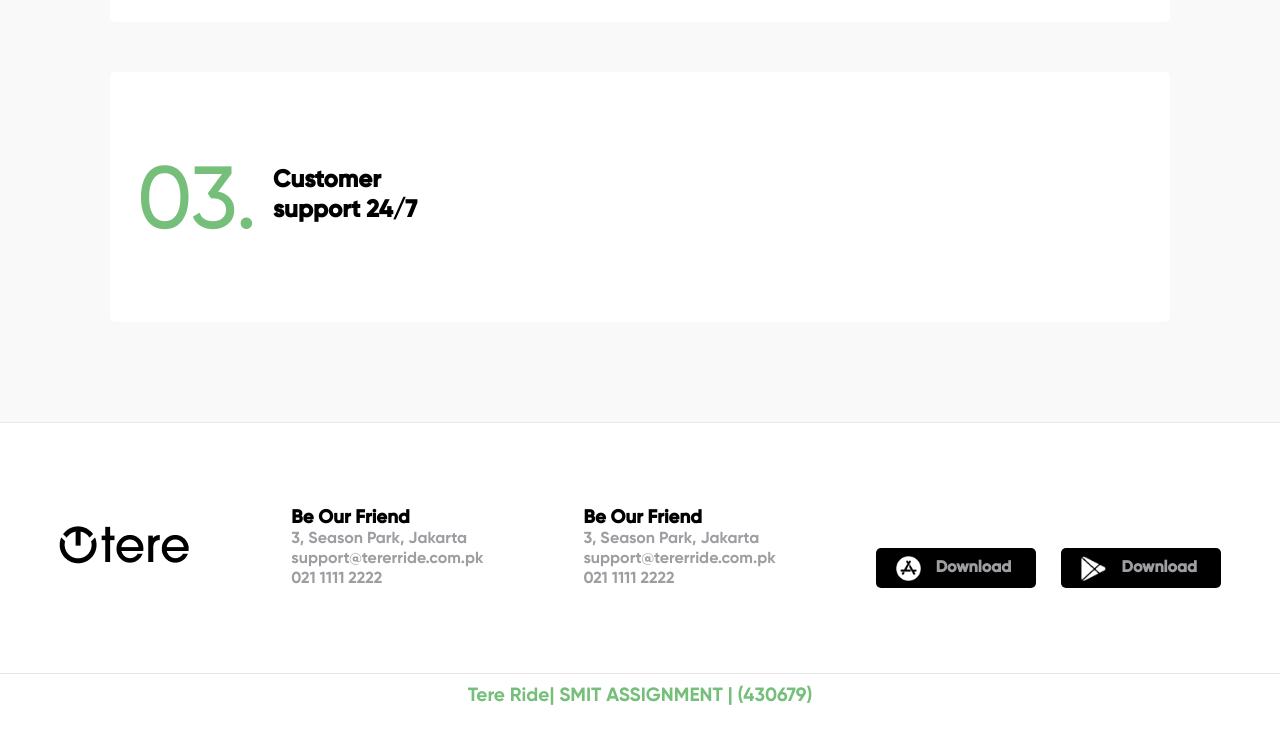
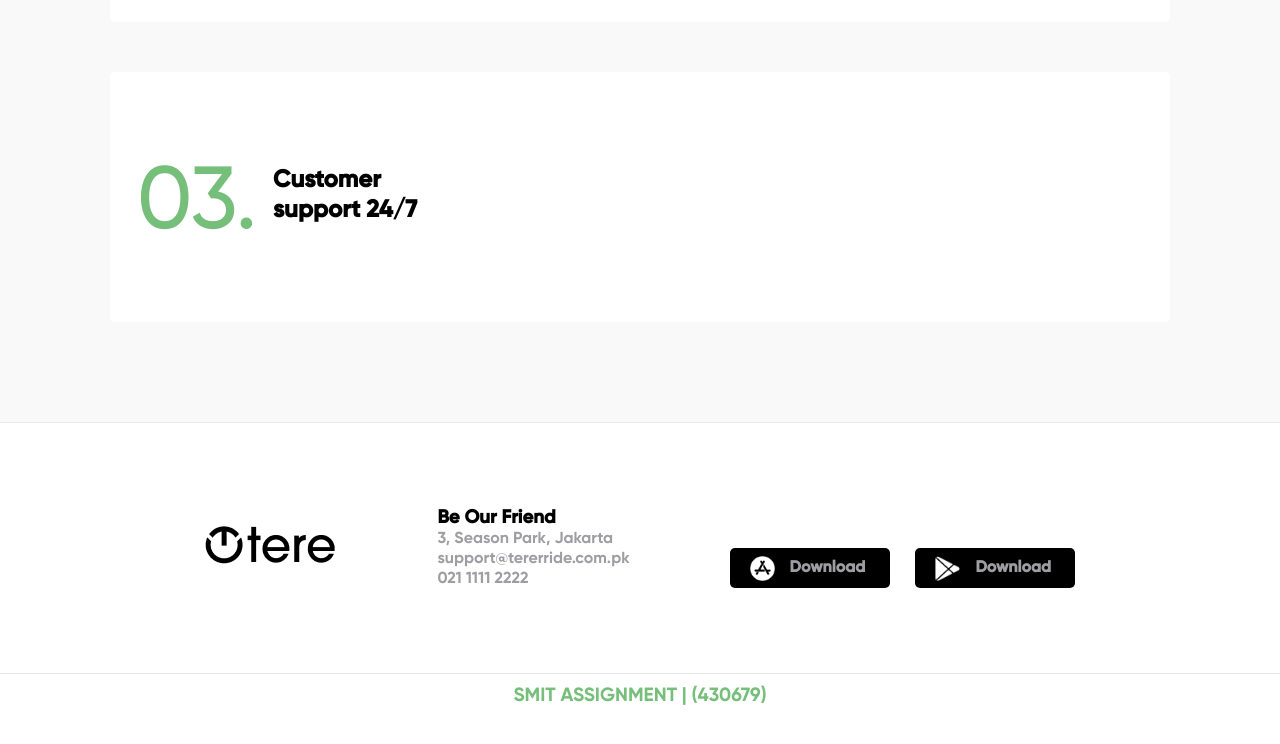
Before and after one commit to IIIIXI-git/tere-assignment--430679-, a plain HTML site: page index.html in a window 1280 px wide. Shown: the part 2469-3213 px from the top of the page. Drawn offline with Linux system fonts and the light colour scheme.

Commit message:
Update index.html (smit)

```diff
--- a/index.html
+++ b/index.html
@@ -192,12 +192,7 @@
             <p>021 1111 2222</p>
         </ul>
     </div>
-    <div class="Link-2">
-            <h3>Be Our Friend</h3>
-            <p>3, Season Park, Jakarta</p>
-            <p>support@tererride.com.pk</p>
-            <p>021 1111 2222</p>
-    </div>
+
     <div class="Appicons">
         <div class="Store-Icons">
             <img src="./images/appstore.png" alt="">
@@ -210,7 +205,7 @@
         </div>
     </div>
     <div class="credit">
-    <p>Tere Ride| SMIT ASSIGNMENT | (430679)</p>
+    <p>SMIT ASSIGNMENT | (430679)</p>
    </div>
   </div>
   </div>
```
